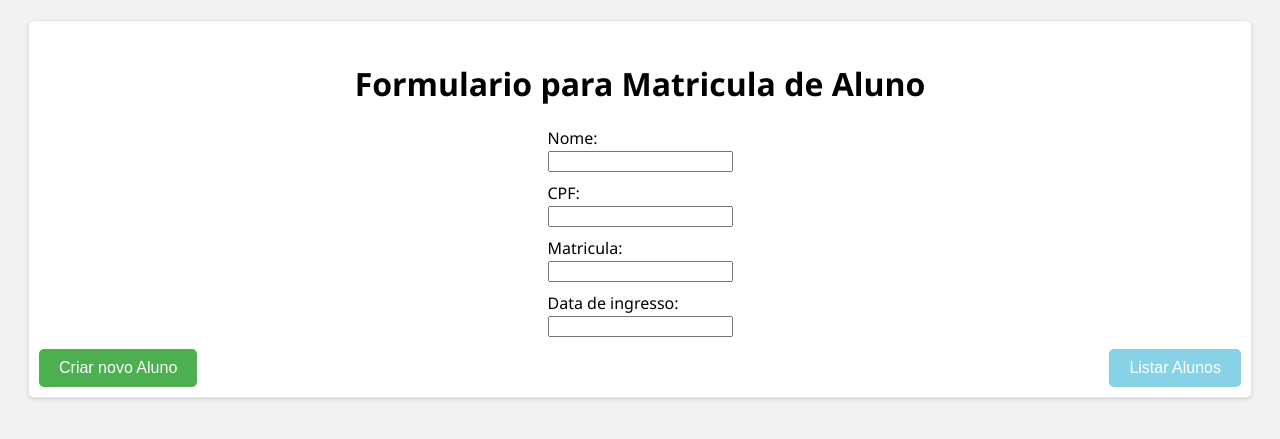
After one commit to DouglasGR99/WEB, a PHP site: page /formularioAluno.php in a window 1280 px wide. The commit adds this page. Shown: the top 439 px of the page. Run offline with PHP 8.4, Linux system fonts and the light colour scheme.

Commit message:
alterando formulario para trabalhar com aluno

```diff
--- a/aula 5(formulario disciplinar)/formularioDisciplina.php
+++ b/aula 5(formulario disciplinar)/formularioDisciplina.php
@@ -42,8 +42,8 @@
             Carga Horária: <label>
                 <input type="text" name="carga">
             </label>
+            <input class="botaoBonito botaoArquivo" type="submit" value="Criar nova disciplina">
         </form>
-        <input class="botaoBonito botaoArquivo" type="submit" value="Criar nova disciplina">
         <a href="reportDisciplina.php"><button class="botaoBonito botaoPagina">Listar Disciplinas</button></a>
     </main>
 </body>
--- /dev/null
+++ b/aula 6(formulario matricula)/formularioAluno.php
@@ -0,0 +1,55 @@
+<?php
+    $nome = "";
+    $cpf = "";
+    $matricula = "";
+    $DTingresso =  "";
+    if ($_SERVER["REQUEST_METHOD"] == "POST") { // se o método de requisição for POST (envio de dados) então faça:
+        $nome = $_POST["nome"];
+        $cpf = $_POST["cpf"];
+        $matricula = $_POST["matricula"];
+        $DTingresso = $_POST["DTingresso"];
+        $linha = "";
+
+        if (!file_exists( "alunos.txt")) { // se o arquivo não existir então faça:
+            $arcDisc = fopen( "alunos.txt",  "a") or die("erro ao criar arquivo");
+            $linha = "nome;cpf;matricula;DTingresso\n";
+            fwrite($arcDisc, $linha); // fwrite escreve uma string no arquivo
+            fclose($arcDisc);
+        }
+        $arcDisc = fopen( "alunos.txt",  "a") or die("erro ao criar arquivo"); // abre o arquivo para adicionar
+        $linha = $nome . ";" . $cpf . ";" . $matricula . ";" . $DTingresso . "\n"; // cria a linha a ser adicionada
+        fwrite($arcDisc, $linha); // escreve a linha no arquivo
+        fclose($arcDisc);   // fecha o arquivo
+    }
+?>
+<!DOCTYPE html>
+<html lang="pt-br">
+<head>
+    <link rel="stylesheet" href="css/style.css">
+    <meta charset="UTF-8">
+    <meta http-equiv="X-UA-Compatible" content="IE=edge">
+    <meta name="viewport" content="width=device-width, initial-scale=1.0">
+    <title>Fornulario Aluno php</title>
+</head>
+<body>
+    <main class="caixas">
+        <h1>Formulario para Matricula de Aluno </h1>
+        <form action="formularioAluno.php" method="POST">
+            Nome: <label>
+                <input type="text" name="nome">
+            </label>
+            CPF: <label>
+                <input type="text" name="cpf">
+            </label>
+            Matricula: <label>
+                <input type="text" name="matricula">
+            </label>
+            Data de ingresso: <label>
+                <input type="text" name="DTingresso">
+            </label>
+			<input class="botaoBonito botaoArquivo" type="submit" value="Criar novo Aluno">
+        </form>
+        <a href="reportAluno.php"><button class="botaoBonito botaoPagina">Listar Alunos</button></a>
+    </main>
+</body>
+</html>
--- a/aula 6(formulario matricula)/modificar.php
+++ b/aula 6(formulario matricula)/modificar.php
@@ -1,8 +1,8 @@
 <?php
 if(isset($_POST['modificar'])) { // Verifica se o botão foi clicado
-    $linhas = file("disciplinas.txt"); // Lê todas as linhas do arquivo em um array
+    $linhas = file("alunos.txt"); // Lê todas as linhas do arquivo em um array
     array_splice($linhas, -1); // Remove a última linha do array
-    $arquivo = fopen("disciplinas.txt", "w"); // Abre o arquivo em modo de escrita
+    $arquivo = fopen("alunos.txt", "w"); // Abre o arquivo em modo de escrita
     fwrite($arquivo, implode("", $linhas)); // Escreve as linhas restantes no arquivo
     fclose($arquivo); // Fecha o arquivo
     echo "Arquivo modificado com sucesso!"; // Mensagem de sucesso
```
Also changed, not shown: aula 6(formulario matricula)/pagIni.php (deleted, +0 -50 lines), aula 6(formulario matricula)/reportAluno.php (+6 -5 lines).
